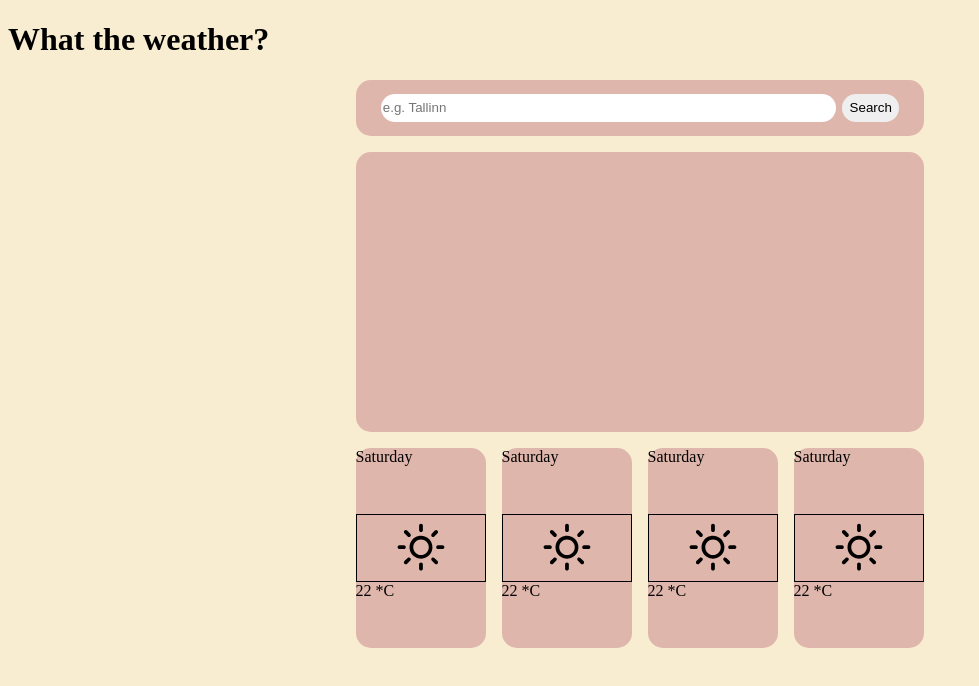
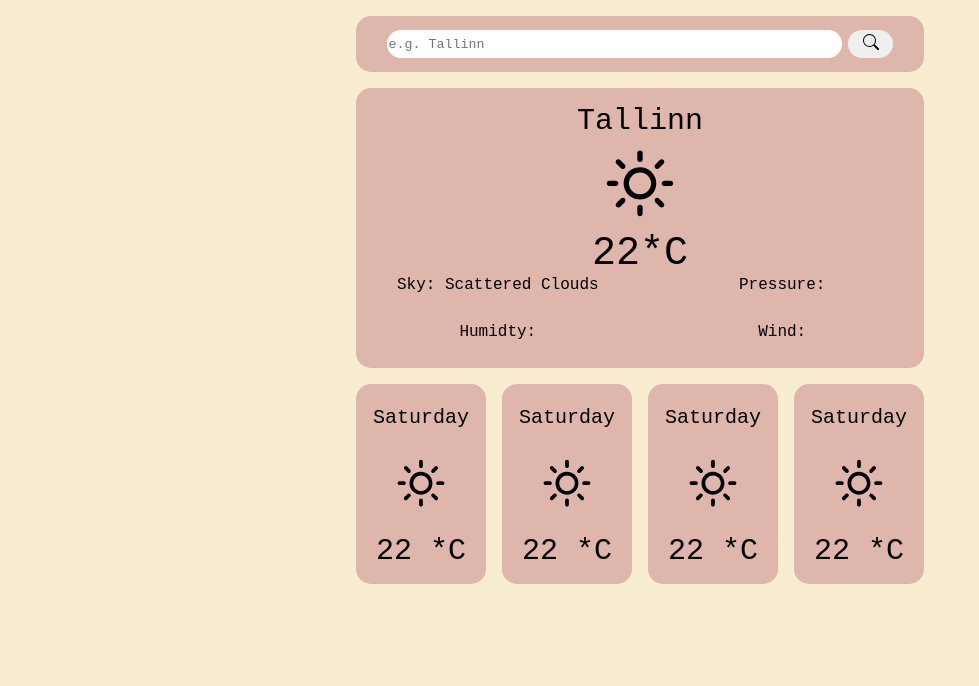
Before and after one commit to sejego/what-the-weather-app, a website built with webpack: page dist/index.html in a window 1280 px wide. Shown: the whole page, without its empty margins (0-979 px from the left). Built offline with nearby package versions, Linux system fonts and the light colour scheme.

Commit message:
Finish minimal front-end

```diff
--- /dev/null
+++ b/src/styles/style.css
@@ -0,0 +1,140 @@
+:root {
+  --background-bg-color: #f8ecd1;
+  --info-block-bg-color: #deb6ab;
+  --text-color: #f5cce8;
+  --card-width: 45%;
+  --default-font: "Courier New", Courier, monospace;
+}
+
+html,
+body {
+  height: 100%;
+  background-color: var(--background-bg-color);
+}
+.container {
+  margin-top: 2vh;
+  margin-bottom: 2vh; /* not sure its nice */
+  display: flex;
+  justify-content: center;
+  align-items: center;
+  /*border: 1px solid black;*/
+}
+.container-inner {
+  display: flex;
+  border-radius: 15px;
+  width: var(--card-width); /* This much be responsive... perhaps use @media*/
+  height: 100%;
+  align-items: center;
+}
+.single-container {
+  background-color: var(--info-block-bg-color);
+  justify-content: center;
+}
+#main {
+  flex-direction: column;
+}
+#main > div {
+  height: 33.33%;
+  width: 100%;
+  display: flex;
+}
+#temperature {
+  display: flex;
+  justify-content: center;
+  font-family: var(--default-font);
+  font-size: 40px;
+
+}
+#location {
+  justify-content: center;
+  font-family: var(--default-font);
+  font-size: 30px;
+  margin-top: 17px;
+}
+#info {
+  display: flex;
+  flex-wrap: wrap;
+}
+.column {
+  flex: 50%;
+  text-align: center;
+  margin-bottom: 40px;
+  height: 1%;
+  font-family: var(--default-font);
+}
+.container-multi {
+  display: flex;
+  width: var(--card-width); /* This much be responsive... perhaps use @media*/
+  height: 100%;
+  justify-content: space-between;
+}
+.container-small {
+  display: flex;
+  height: 100%;
+  width: 23%;
+  border-radius: 15px;
+  background-color: var(--info-block-bg-color);
+  flex-direction: column;
+}
+.container-small > div {
+  height: 33.33%;
+}
+input[type="search"] {
+  width: 80%;
+  border-radius: 20px;
+  height: 50%;
+  border: none;
+  font-family: var(--default-font);
+}
+#cnt-1 {
+  height: 7%;
+}
+#cnt-2 {
+  height: 35%;
+}
+#cnt-3 {
+  height: 25%;
+}
+#search-btn {
+  border-radius: 15px;
+  margin-left: 0.5vw;
+  border: none;
+  cursor: pointer;
+  height: 50%;
+  width: 8%;
+  font-size: var(--default-font);
+}
+#search-btn:hover {
+  box-shadow: 0 12px 16px 0 rgba(0, 0, 0, 0.24),
+    0 17px 50px 0 rgba(0, 0, 0, 0.19);
+}
+
+.icon {
+  display: flex;
+  justify-content: center;
+}
+.week-day {
+  display: flex;
+  align-items: center;
+  justify-content: center;
+  font-family: var(--default-font);
+  font-size: 20px;
+}
+.info-small {
+  display: flex;
+  align-items: center;
+  justify-content: center;
+  font-family: var(--default-font);
+  font-size: 30px;
+}
+.short-text {
+  display: none;
+}
+@media (max-width: 1200px) {
+  .short-text {
+    display: inline-block;
+  }
+  .full-text {
+    display: none;
+  }
+}
```
Also changed, not shown: dist/index.html.
